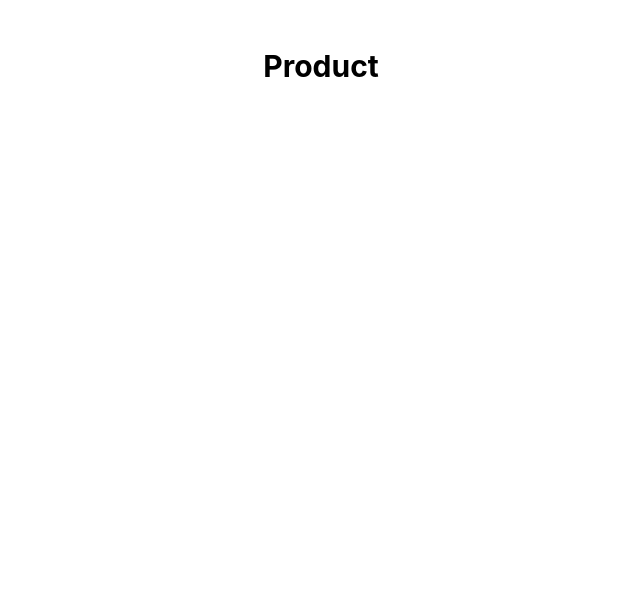
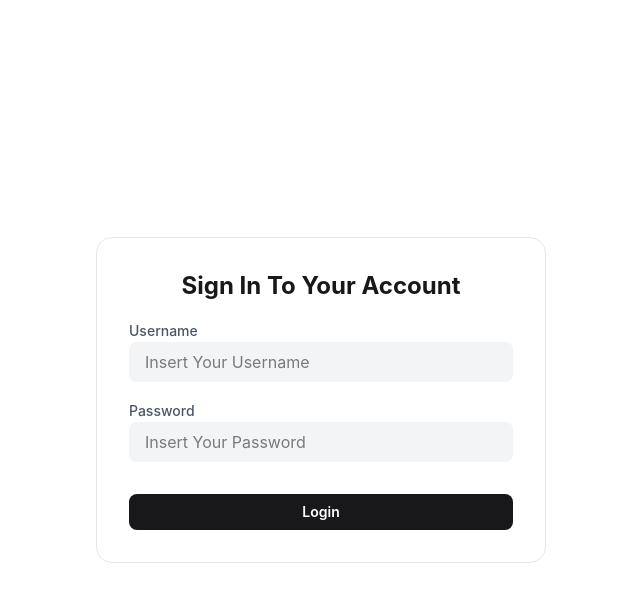
Before and after one commit to RivanFadlani/belajar-form-validation, a React (Vite) app: page / in a window 1280 px wide. Shown: the top 602 px of the page, without its empty margins (319-959 px from the left). Built offline with nearby package versions, Linux system fonts and the light colour scheme.

Commit message:
feat: Traditional Form Validation

```diff
--- a/src/App.tsx
+++ b/src/App.tsx
@@ -1,11 +1,12 @@
 import { useState } from 'react';
 import Product from './components/ui/Product';
+import Login from './components/ui/Login';
 
 const App = () => {
-  const [session, useSession] = useState('ajg');
+  const [session, useSession] = useState<string | null>(null);
   return (
     <main className="flex min-h-screen w-screen flex-col items-center gap-4">
-      {session ? <Product /> : <div>Login bang</div>}
+      {session ? <Product /> : <Login />}
     </main>
   );
 };
--- /dev/null
+++ b/src/components/ui/Login.tsx
@@ -0,0 +1,89 @@
+import React, { useEffect, useState } from 'react';
+
+// -=== {'CARA TRADISIONAL FORM VALIDATION'} ===-
+
+const Login = () => {
+  const [username, setUsername] = useState('');
+  const [password, setPassword] = useState('');
+  const [errorPasword, setErrorPassword] = useState('');
+
+  const handleLogin = (e: React.SubmitEvent<HTMLFormElement>) => {
+    e.preventDefault();
+
+    if (password.length < 8) {
+      setErrorPassword('Password must be at least 8 characters');
+      return;
+    }
+
+    console.log(username, password);
+  };
+
+  // validasi akan tetap berjalan secara otomatis setiap kali state 'password' berubah
+  // tanpa harus menunggu user melakukan action submit
+  useEffect(() => {
+    if (password.length >= 8) {
+      setErrorPassword('');
+    }
+  }, [password]);
+
+  return (
+    <main className="flex min-h-screen w-screen flex-col items-center justify-center gap-4">
+      <div className="rounded-2xl border border-gray-200 p-8">
+        <div className="mb-4 flex flex-col items-center justify-center">
+          <h2 className="text-center text-2xl font-bold text-zinc-900">
+            Sign In To Your Account
+          </h2>
+        </div>
+        <div className="w-sm max-w-sm">
+          <form onSubmit={handleLogin} className="space-y-4">
+            <div className="space-y-1">
+              <label
+                htmlFor="username"
+                className="text-sm font-medium text-gray-600"
+              >
+                Username
+              </label>
+              <input
+                type="text"
+                id="username"
+                placeholder="Insert Your Username"
+                onChange={(e) => setUsername(e.target.value)}
+                value={username}
+                autoComplete="off"
+                className="w-full rounded-lg bg-gray-100 px-4 py-2 focus:outline-2 focus:outline-offset-2 focus:outline-zinc-900"
+              />
+            </div>
+            <div>
+              <label
+                htmlFor="password"
+                className="text-sm font-medium text-gray-600"
+              >
+                Password
+              </label>
+              <input
+                type="password"
+                id="password"
+                placeholder="Insert Your Password"
+                autoComplete="off"
+                onChange={(e) => setPassword(e.target.value)}
+                value={password}
+                className="w-full rounded-lg bg-gray-100 px-4 py-2 focus:outline-2 focus:outline-offset-2 focus:outline-zinc-900"
+              />
+              {errorPasword !== '' && (
+                <small className="text-red-500">{errorPasword}</small>
+              )}
+            </div>
+            <button
+              type="submit"
+              className="mt-4 w-full cursor-pointer rounded-lg bg-zinc-900 px-4 py-2 text-sm font-semibold text-white hover:bg-zinc-800"
+            >
+              Login
+            </button>
+          </form>
+        </div>
+      </div>
+    </main>
+  );
+};
+
+export default Login;
```
